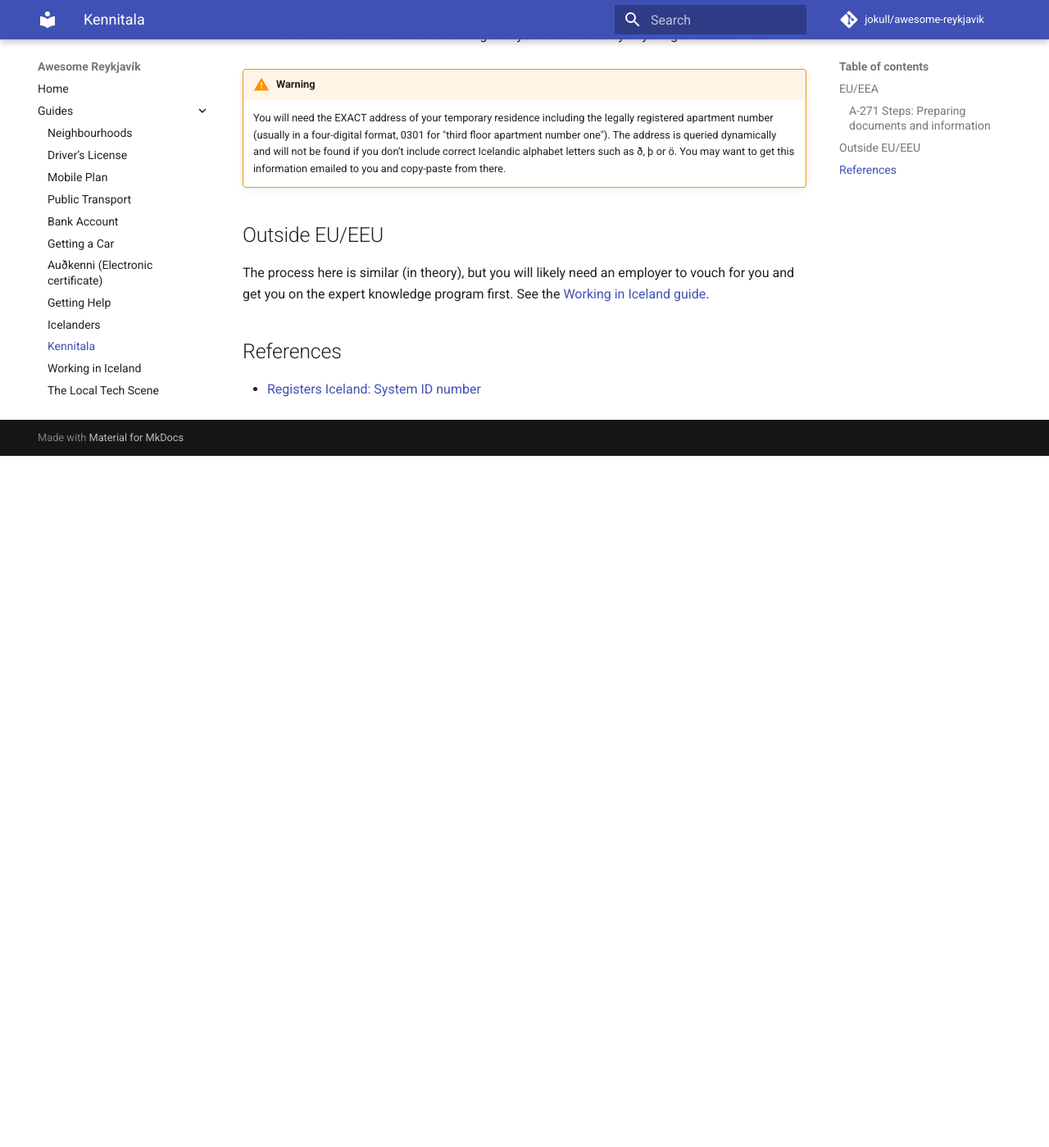
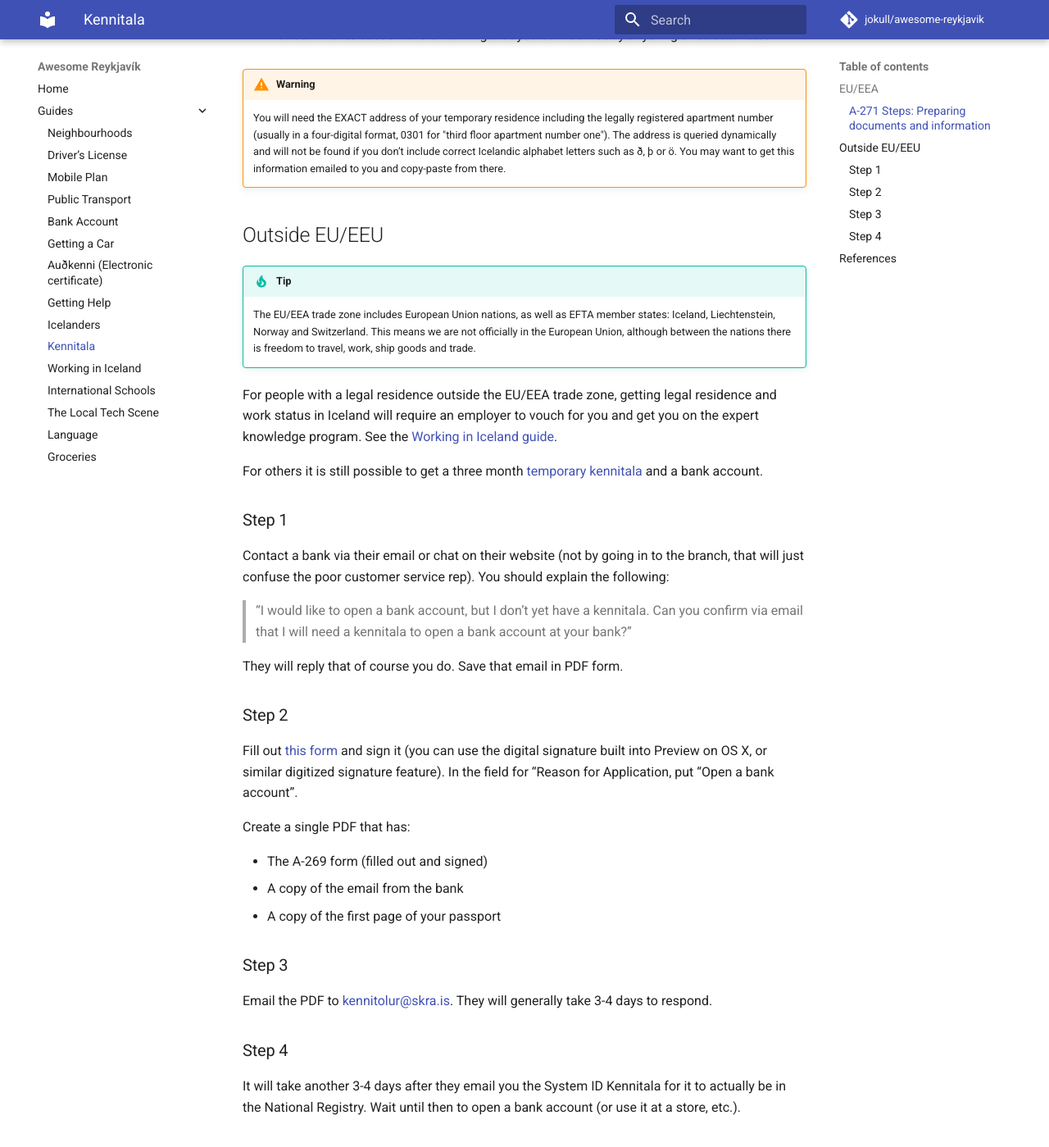
Before and after one commit to jokull/awesome-reykjavik, an MkDocs documentation site: the page built from docs/guides/kennitala.md, in a window 1280 px wide and 1400 px high, scrolled down 1658 px. Shown: the whole window at 82% size. Built offline with MkDocs 1.6.1 and Material for MkDocs 9.7.7, drawn with Linux system fonts in a browser that asks for light colours; comment, search, counter and statistics services are not loaded; before the commit the page ends 2214 px from its top, so only the background shows below that; some of the changed text lies outside the part shown.

Commit message:
Adding a non-eea kennitala guide, contributed by Kevin Laws

```diff
--- a/docs/guides/kennitala.md
+++ b/docs/guides/kennitala.md
@@ -70,9 +70,38 @@
 
 ## Outside EU/EEU
 
-The process here is similar (in theory), but you will likely need an employer
-to vouch for you and get you on the expert knowledge program first. See the
-[Working in Iceland guide](./working-in-iceland.md).
+!!! tip
+    The EU/EEA trade zone includes European Union nations, as well as EFTA member states: Iceland, Liechtenstein, Norway and Switzerland. This means we are not officially in the European Union, although between the nations there is freedom to travel, work, ship goods and trade.
+
+For people with a legal residence outside the EU/EEA trade zone, getting legal residence and work status in Iceland will require an employer to vouch for you and get you on the expert knowledge program. See the [Working in Iceland guide](./working-in-iceland.md).
+
+For others it is still possible to get a three month [temporary kennitala](https://www.skra.is/english/individuals/moving-to-iceland/i-am-a-citizen-of-a-country-outside-eea-efta/) and a bank account.
+
+### Step 1
+
+Contact a bank via their email or chat on their website (not by going in to the branch, that will just confuse the poor customer service rep). You should explain the following:
+
+> “I would like to open a bank account, but I don’t yet have a kennitala. Can you confirm via email that I will need a kennitala to open a bank account at your bank?”
+
+They will reply that of course you do. Save that email in PDF form.
+
+### Step 2
+
+Fill out [this form](https://skra.eydublod.is/Forms/Form/A-269) and sign it (you can use the digital signature built into Preview on OS X, or similar digitized signature feature). In the field for “Reason for Application, put “Open a bank account”.
+
+Create a single PDF that has:
+
+- The A-269 form (filled out and signed)
+- A copy of the email from the bank
+- A copy of the first page of your passport
+
+### Step 3
+
+Email the PDF to [kennitolur@skra.is](mailto:kennitolur@skra.is). They will generally take 3-4 days to respond.
+
+### Step 4
+
+It will take another 3-4 days after they email you the System ID Kennitala for it to actually be in the National Registry. Wait until then to open a bank account (or use it at a store, etc.).
 
 ## References
 
--- a/mkdocs.yml
+++ b/mkdocs.yml
@@ -13,19 +13,20 @@
       permalink: true
   - footnotes
 nav:
-    - Home: 'index.md'
-    - 'Guides':
-        - 'Neighbourhoods': 'guides/neighbourhoods.md'
-        - 'Driver’s License': 'guides/drivers-license.md'
-        - 'Mobile Plan': 'guides/mobile-phones.md'
-        - 'Public Transport': 'guides/public-transport.md'
-        - 'Bank Account': 'guides/bank-account.md'
-        - 'Getting a Car': 'guides/getting-a-car.md'
-        - 'Auðkenni (Electronic certificate)': 'guides/audkenni.md'
-        - 'Getting Help': 'guides/getting-help.md'
-        - 'Icelanders': 'guides/icelanders.md'
-        - 'Kennitala': 'guides/kennitala.md'
-        - 'Working in Iceland': 'guides/working-in-iceland.md'
-        - 'The Local Tech Scene': 'guides/tech-scene.md'
-        - 'Language': 'guides/language.md'
-        - 'Groceries': 'guides/groceries.md'
+  - Home: 'index.md'
+  - 'Guides':
+    - 'Neighbourhoods': 'guides/neighbourhoods.md'
+    - 'Driver’s License': 'guides/drivers-license.md'
+    - 'Mobile Plan': 'guides/mobile-phones.md'
+    - 'Public Transport': 'guides/public-transport.md'
+    - 'Bank Account': 'guides/bank-account.md'
+    - 'Getting a Car': 'guides/getting-a-car.md'
+    - 'Auðkenni (Electronic certificate)': 'guides/audkenni.md'
+    - 'Getting Help': 'guides/getting-help.md'
+    - 'Icelanders': 'guides/icelanders.md'
+    - 'Kennitala': 'guides/kennitala.md'
+    - 'Working in Iceland': 'guides/working-in-iceland.md'
+    - 'International Schools': 'guides/international-schools.md'
+    - 'The Local Tech Scene': 'guides/tech-scene.md'
+    - 'Language': 'guides/language.md'
+    - 'Groceries': 'guides/groceries.md'
```
Also changed, not shown: other parts of docs/guides/kennitala.md (+1 -1 lines), 1 other file.
